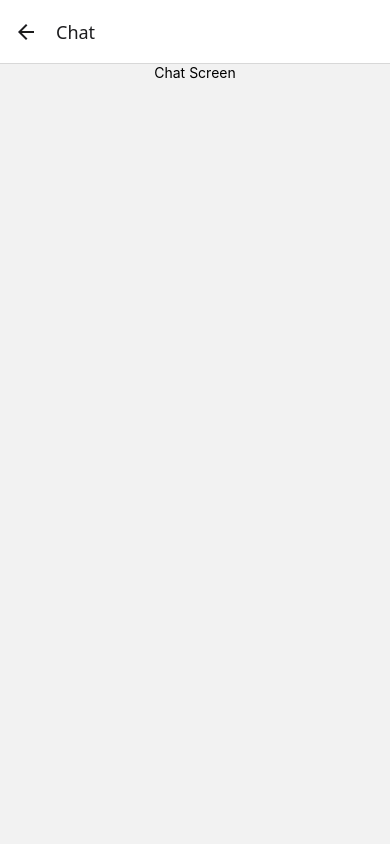
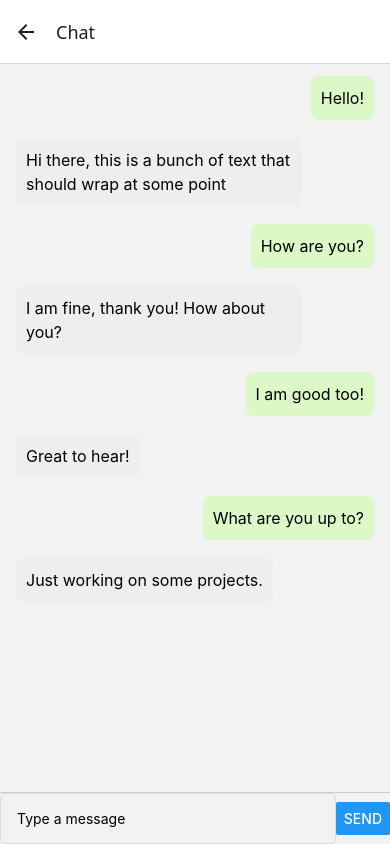
Before and after one commit to pearces/react-native-chat, a React Native app: screen / in a window 390 px wide. Both pictures are taken after a click on the button "GO TO CHAT". Built offline with nearby package versions, Linux system fonts and the light colour scheme.

Commit message:
feat(components): migrate components to tailwind styles with sample content

```diff
--- /dev/null
+++ b/components/MessageBubble.tsx
@@ -0,0 +1,24 @@
+import React from 'react';
+import { View, Text } from 'react-native';
+import type { Message } from '../types';
+import clsx from 'clsx';
+
+interface MessageBubbleProps {
+  message: Message;
+}
+
+const MessageBubble = ({ message }: MessageBubbleProps) => {
+  const isMe = message.sender === 'me';
+  return (
+    <View
+      className={clsx(
+        'my-1 max-w-[80%] rounded-lg p-2.5',
+        isMe ? 'self-end bg-[#dcf8c6]' : 'self-start bg-[#eee]'
+      )}
+    >
+      <Text className='text-base'>{message.text}</Text>
+    </View>
+  );
+};
+
+export default MessageBubble;
--- a/components/SafeAreaView.tsx
+++ b/components/SafeAreaView.tsx
@@ -1,23 +1,44 @@
-import React from 'react';
-import { View, StyleSheet, ViewProps } from 'react-native';
+import React, { type ReactNode } from 'react';
+import { View, type ViewProps } from 'react-native';
 import { useSafeAreaInsets } from 'react-native-safe-area-context';
+import clsx from 'clsx';
+import { useHeaderHeight } from '@react-navigation/elements';
 
 interface SafeAreaViewProps extends ViewProps {
-  children: React.ReactNode;
+  children: ReactNode;
+  edges?: ('top' | 'bottom' | 'left' | 'right')[];
+  className?: string;
 }
 
-const SafeAreaView = ({ children, style, ...props }: SafeAreaViewProps) => {
+const SafeAreaView = ({
+  children,
+  className,
+  style,
+  edges = ['top', 'bottom'],
+  ...props
+}: SafeAreaViewProps) => {
   const insets = useSafeAreaInsets();
+  const headerHeight = useHeaderHeight();
+
+  const paddingTop = edges.includes('top')
+    ? headerHeight > 0
+      ? 0
+      : insets.top
+    : 0;
+
+  const paddingBottom = edges.includes('bottom') ? insets.bottom : 0;
+  const paddingLeft = edges.includes('left') ? insets.left : 0;
+  const paddingRight = edges.includes('right') ? insets.right : 0;
 
   return (
     <View
+      className={clsx('flex-1', className)}
       style={[
-        styles.container,
         {
-          paddingTop: insets.top,
-          paddingBottom: insets.bottom,
-          paddingLeft: insets.left,
-          paddingRight: insets.right,
+          paddingTop,
+          paddingBottom,
+          paddingLeft,
+          paddingRight
         },
         style
       ]}
@@ -28,10 +49,4 @@ const SafeAreaView = ({ children, style, ...props }: SafeAreaViewProps) => {
   );
 };
 
-const styles = StyleSheet.create({
-  container: {
-    flex: 1
-  }
-});
-
 export default SafeAreaView;
--- /dev/null
+++ b/fixtures/chatContent.ts
@@ -0,0 +1,29 @@
+import type { Message } from '../types';
+
+const chatContent: Message[] = [
+  { id: '1', sender: 'me', text: 'Hello!', sent: 1633024800 },
+  {
+    id: '2',
+    sender: 'them',
+    text: 'Hi there, this is a bunch of text that should wrap at some point',
+    sent: 1633028400
+  },
+  { id: '3', sender: 'me', text: 'How are you?', sent: 1633032000 },
+  {
+    id: '4',
+    sender: 'them',
+    text: 'I am fine, thank you! How about you?',
+    sent: 1633035600
+  },
+  { id: '5', sender: 'me', text: 'I am good too!', sent: 1633039200 },
+  { id: '6', sender: 'them', text: 'Great to hear!', sent: 1633042800 },
+  { id: '7', sender: 'me', text: 'What are you up to?', sent: 1633046400 },
+  {
+    id: '8',
+    sender: 'them',
+    text: 'Just working on some projects.',
+    sent: 1633050000
+  }
+];
+
+export default chatContent;
--- a/screens/Chat.tsx
+++ b/screens/Chat.tsx
@@ -1,26 +1,59 @@
-import { StyleSheet, Text } from 'react-native';
+import React, { useState } from 'react';
+import { Button, FlatList, TextInput, View } from 'react-native';
 import SafeAreaView from '../components/SafeAreaView';
-import { NativeStackScreenProps } from '@react-navigation/native-stack';
-import { RootStackParamList } from '../types';
+import type { NativeStackScreenProps } from '@react-navigation/native-stack';
+import type { Message, RootStackParamList } from '../types';
+import MessageBubble from '../components/MessageBubble';
+import chatContent from '../fixtures/chatContent';
 
 type ChatScreenProps = NativeStackScreenProps<RootStackParamList, 'Chat'>;
 
 const ChatScreen = ({ route }: ChatScreenProps) => {
   // eslint-disable-next-line @typescript-eslint/no-unused-vars
   const { userId } = route.params;
+  const [messages, setMessages] = useState<Message[]>(chatContent);
+
+  const [input, setInput] = useState('');
+
+  const sendMessage = () => {
+    if (input.trim()) {
+      setMessages([
+        ...messages,
+        {
+          id: Date.now().toString(),
+          sender: 'me',
+          text: input,
+          sent: Date.now()
+        }
+      ]);
+      setInput('');
+    }
+  };
 
   return (
-    <SafeAreaView style={styles.container}>
-      <Text>Chat Screen</Text>
+    <SafeAreaView>
+      <FlatList
+        data={messages}
+        keyExtractor={item => item.id}
+        renderItem={({ item }) => (
+          <View key={item.id} className='mb-2.5 min-w-[200px]'>
+            <MessageBubble message={item} />
+          </View>
+        )}
+        className='flex-1'
+        contentContainerClassName='px-4 py-2'
+      />
+      <View className='flex-none flex-row items-center border-t border-[#ccc]'>
+        <TextInput
+          value={input}
+          onChangeText={setInput}
+          placeholder='Type a message'
+          className='flex-1 rounded-md border border-[#ddd] p-4'
+        />
+        <Button title='Send' onPress={sendMessage} />
+      </View>
     </SafeAreaView>
   );
 };
 
-const styles = StyleSheet.create({
-  container: {
-    justifyContent: 'flex-start',
-    alignItems: 'center'
-  }
-});
-
 export default ChatScreen;
--- a/screens/Home.tsx
+++ b/screens/Home.tsx
@@ -1,30 +1,34 @@
-import { Button, StyleSheet, Text } from 'react-native';
+import { Button, Text, View } from 'react-native';
 import SafeAreaView from '../components/SafeAreaView';
-import { NativeStackScreenProps } from '@react-navigation/native-stack';
-import { RootStackParamList } from '../types';
-import { StackNavigationProp } from '@react-navigation/stack';
+import type { NativeStackScreenProps } from '@react-navigation/native-stack';
+import type { RootStackParamList } from '../types';
+import type { StackNavigationProp } from '@react-navigation/stack';
 import { useNavigation } from '@react-navigation/native';
 
 type HomeScreenProps = NativeStackScreenProps<RootStackParamList, 'Home'>;
 
-const HomeScreen = ({ }: HomeScreenProps) => {
+const HomeScreen = ({}: HomeScreenProps) => {
   const navigation = useNavigation<StackNavigationProp<RootStackParamList>>();
 
   return (
-    <SafeAreaView style={styles.container}>
-      <Text>Home Screen</Text>
-      <Button title="Go to Chat" onPress={() => navigation.navigate('Chat', { userId: 'user123' })} />
-      <Button title="View Profile" onPress={() => navigation.navigate('Profile', { userId: 'user123' })} />
-      <Button title="Settings" onPress={() => navigation.navigate('Settings')} />
+    <SafeAreaView className='my-4 items-center justify-between'>
+      <Text className='text-2xl font-bold'>Home Screen</Text>
+      <View className='justify-start gap-8 pt-16 h-full'>
+        <Button
+          title='Go to Chat'
+          onPress={() => navigation.navigate('Chat', { userId: 'user123' })}
+        />
+        <Button
+          title='View Profile'
+          onPress={() => navigation.navigate('Profile', { userId: 'user123' })}
+        />
+        <Button
+          title='Settings'
+          onPress={() => navigation.navigate('Settings')}
+        />
+      </View>
     </SafeAreaView>
   );
 };
 
-const styles = StyleSheet.create({
-  container: {
-    justifyContent: 'flex-start',
-    alignItems: 'center'
-  }
-});
-
 export default HomeScreen;
--- a/screens/Profile.tsx
+++ b/screens/Profile.tsx
@@ -1,7 +1,7 @@
-import { NativeStackScreenProps } from '@react-navigation/native-stack';
-import { RootStackParamList } from '../types';
+import { Text } from 'react-native';
+import type { NativeStackScreenProps } from '@react-navigation/native-stack';
+import type { RootStackParamList } from '../types';
 import SafeAreaView from '../components/SafeAreaView';
-import { StyleSheet, Text } from 'react-native';
 
 type ProfileScreenProps = NativeStackScreenProps<RootStackParamList, 'Profile'>;
 
@@ -10,17 +10,10 @@ const ProfileScreen = ({ route }: ProfileScreenProps) => {
   const { userId } = route.params;
 
   return (
-    <SafeAreaView style={styles.container}>
+    <SafeAreaView className='items-center justify-center'>
       <Text>Profile Screen</Text>
     </SafeAreaView>
   );
 };
 
-const styles = StyleSheet.create({
-  container: {
-    justifyContent: 'flex-start',
-    alignItems: 'center'
-  }
-});
-
 export default ProfileScreen;
--- a/screens/Settings.tsx
+++ b/screens/Settings.tsx
@@ -1,23 +1,19 @@
-import { StyleSheet, Text } from 'react-native';
+import { Text } from 'react-native';
 import SafeAreaView from '../components/SafeAreaView';
-import { NativeStackScreenProps } from '@react-navigation/native-stack';
-import { RootStackParamList } from '../types';
+import type { NativeStackScreenProps } from '@react-navigation/native-stack';
+import type { RootStackParamList } from '../types';
 
-type SettingsScreenProps = NativeStackScreenProps<RootStackParamList, 'Settings'>;
+type SettingsScreenProps = NativeStackScreenProps<
+  RootStackParamList,
+  'Settings'
+>;
 
-const SettingsScreen = ({ }: SettingsScreenProps) => {
+const SettingsScreen = ({}: SettingsScreenProps) => {
   return (
-    <SafeAreaView style={styles.container}>
+    <SafeAreaView className='items-center justify-center'>
       <Text>Settings Screen</Text>
     </SafeAreaView>
   );
 };
 
-const styles = StyleSheet.create({
-  container: {
-    justifyContent: 'flex-start',
-    alignItems: 'center'
-  }
-});
-
 export default SettingsScreen;
```
Also changed, not shown: navigation/AppNavigation.tsx (+8 -6 lines), types.ts (+7 -0 lines), .prettierrc.js.
